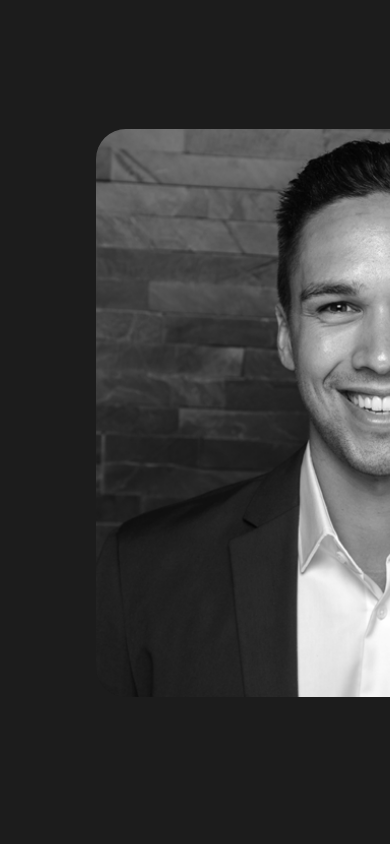
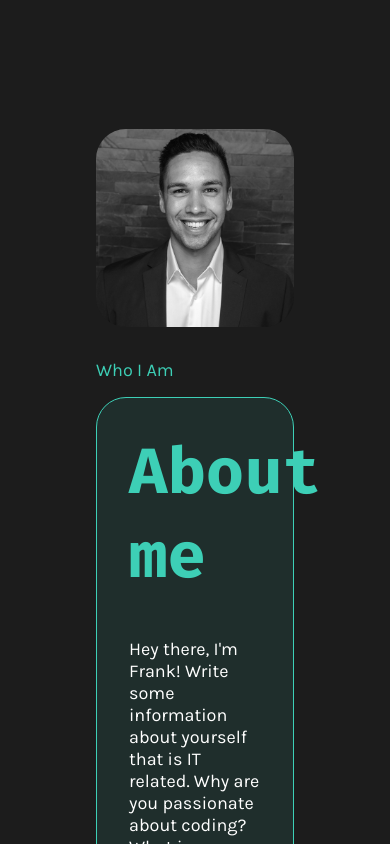
Before and after one commit to FrankPreuss94/portfolio, an Angular app: page / in a window 390 px wide. Shown: the part 860-1704 px from the top of the page. Built offline with nearby package versions, Linux system fonts and the light colour scheme.

Commit message:
responsive about me section

```diff
--- a/src/app/components/about/about.html
+++ b/src/app/components/about/about.html
@@ -5,6 +5,7 @@
                 <img (mouseenter)="showPattern()" src="./assets/images/profilbild_bw.png" alt="Profilbild Frank Preuß">
             </div>
             <div class="about_text_wrapper">
+                <p class="section_title">Who I Am</p>
                 <div class="about_text_content">
                     <h2>About me</h2>
                     <div class="about_text">
--- a/src/app/components/about/about.scss
+++ b/src/app/components/about/about.scss
@@ -21,18 +21,21 @@
     height: 700px; // anpassen für responsive
     display: flex;
     justify-content: space-between;
+    gap: 64px;
 }
 
 .img_wrapper {
-    width: 568px;
-    height: 100%;
-    display: flex;
-    align-items: flex-start;
+    width: calc((100% - 64px) / 2);
+    max-width: 568px;
+    aspect-ratio: 1 / 1;
+    height: auto;
+    align-self: flex-start;
     position: relative;
 
     img {
-        width: 568px;
-        height: 568px;
+        display: block;
+        width: 100%;
+        height: 100%;
         object-fit: cover;
         border-radius: 30px;
         position: relative;
@@ -46,8 +49,8 @@
         left: -46px;
         top: 30px;
 
-        width: 568px;
-        height: 568px;
+        width: 100%;
+        height: 100%;
 
         background-image: url('/assets/images/pattern_about.png');
         background-repeat: no-repeat;
@@ -74,16 +77,29 @@
 }
 
 .about_text_wrapper {
-    width: 568px;
+    width: calc((100% - 64px) / 2);
+    max-width: 568px;
     height: 100%;
     display: flex;
-    align-items: flex-end;
+    flex-direction: column;
+    justify-content: flex-end;
+    align-items: flex-start;
+
+    .section_title {
+        margin: 0 0 16px;
+        color: var.$color-primary;
+        font-size: 18px;
+        @include mixins.karla4;
+    }
 }
 
 .about_text_content {
-    width: 568px;
-    height: 568px;
+    width: 100%;
+    height: auto;
+    aspect-ratio: 1 / 1;
     padding: 32px;
+    box-sizing: border-box;
+
     background-color: rgba(61, 207, 182, 0.1);
     border: 1px solid var.$color-primary;
     border-radius: 30px;
@@ -136,3 +152,33 @@
         }
     }
 }
+
+@media (max-width: 1100px) {
+
+    .about_wrapper {
+        height: auto;
+        flex-direction: column;
+        align-items: center;
+        gap: 32px;
+    }
+
+    .img_wrapper {
+        width: 100%;
+        max-width: 568px;
+        aspect-ratio: 1 / 1;
+        align-self: auto;
+    }
+
+    .about_text_wrapper {
+        width: 100%;
+        max-width: 568px;
+        height: auto;
+        align-items: flex-start;
+    }
+
+    .about_text_content {
+        width: 100%;
+        height: auto;
+        aspect-ratio: auto;
+    }
+}
```
